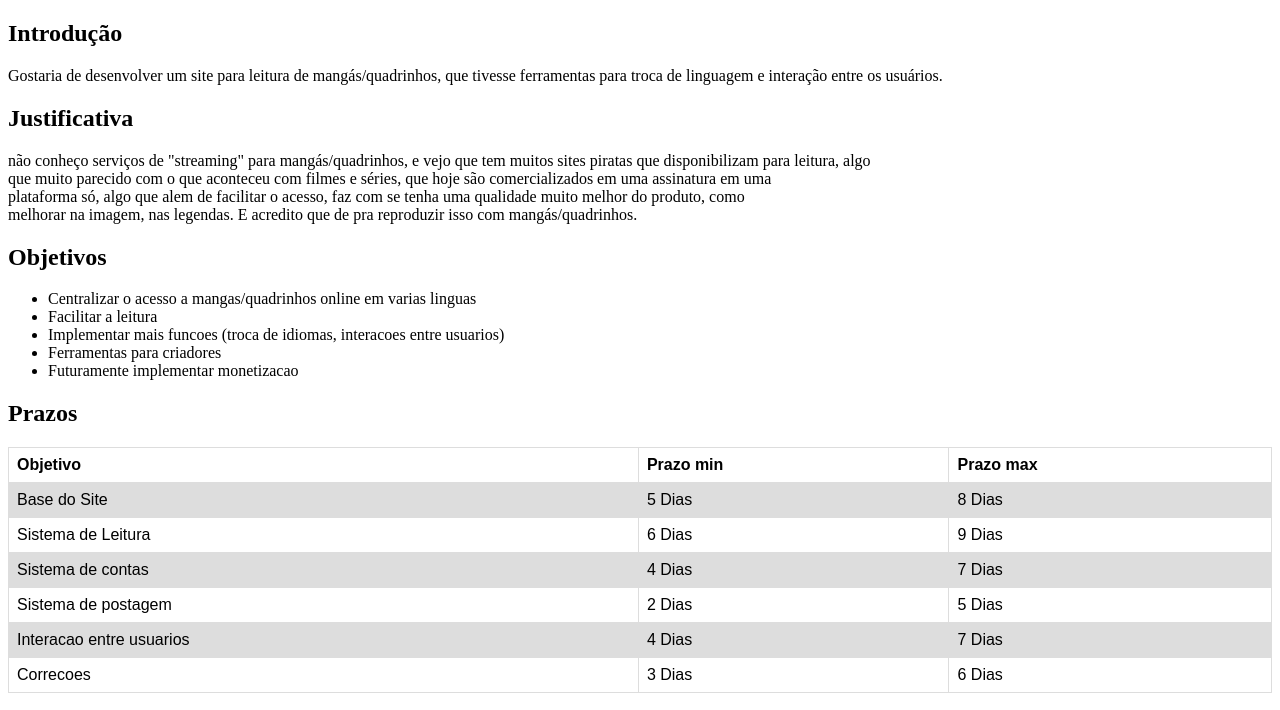
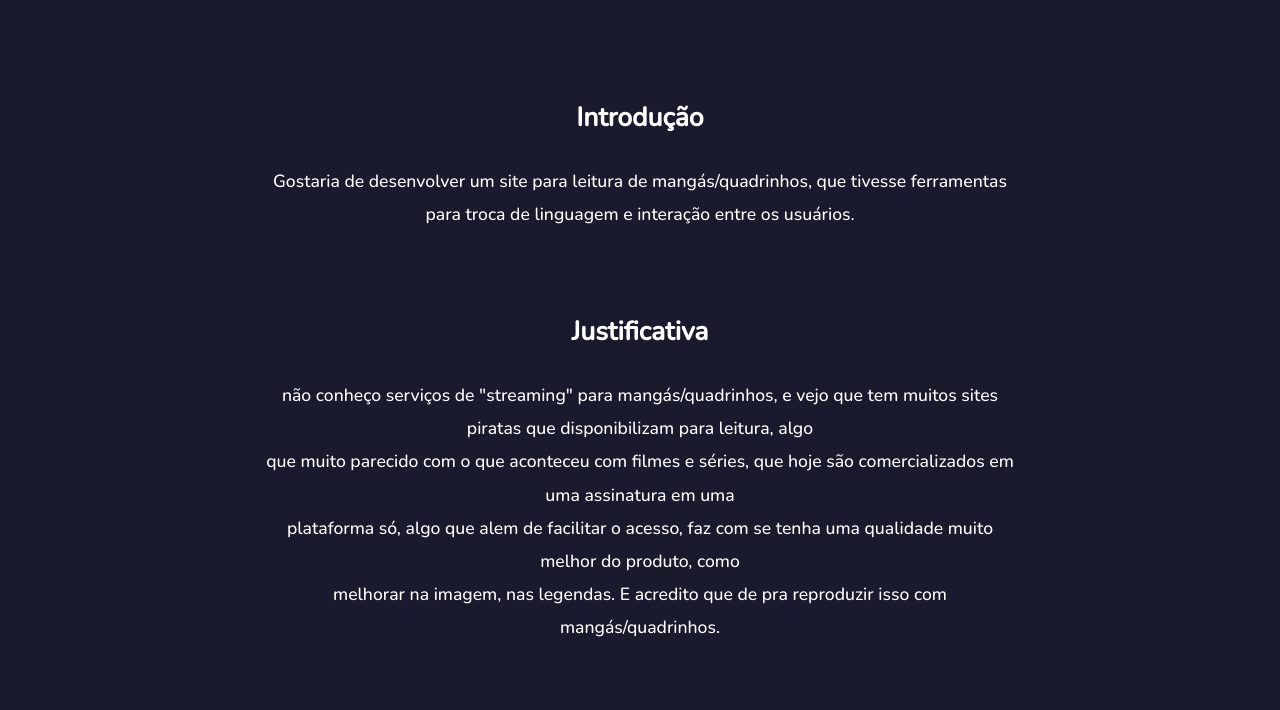
Before and after one commit to Skaaiiz/Programacao-Web-1, a plain HTML site: page Atividade Projeto Indiv 1/AtividadeProjetoIndv1.html in a window 1280 px wide. Shown: the top 710 px of the page. Drawn offline with nearby package versions, Linux system fonts and the light colour scheme.

Commit message:
Alteracoes CSS, Estilizacao

```diff
--- a/Atividade Projeto Indiv 1/AtividadeProjetoIndv1.html
+++ b/Atividade Projeto Indiv 1/AtividadeProjetoIndv1.html
@@ -2,34 +2,20 @@
 <html>
 
 <head>
-<style>
-table {
-    font-family: arial, sans-serif;
-    border-collapse: collapse;
-    width: 100%;
-}
-
-td, th {
-    border: 1px solid #dddddd;
-    text-align: left;
-    padding: 8px;
-}
-
-tr:nth-child(even) {
-    background-color: #dddddd;
-}
-
-</style>
-
+<link rel="stylesheet" href="styles.css">
 
 <meta charset="utf-8">
 <title>Atividade PP 1</title>
 </head>
+
+<div class="center">
 <body>
 <h2>Introdução</h2>
 <p>Gostaria de desenvolver um site para leitura de mangás/quadrinhos, que tivesse
     ferramentas para troca de linguagem e interação entre os usuários.
 </p>
+
+<div class="spacer"></div>
 
 <h2>Justificativa</h2>
 <p>não conheço serviços de "streaming" para mangás/quadrinhos, e vejo que tem muitos
@@ -40,6 +26,9 @@ tr:nth-child(even) {
      melhorar na imagem, nas legendas. E acredito que de pra reproduzir
      isso com mangás/quadrinhos.
 </p>
+
+<div class="spacer"></div>
+
 <h2>Objetivos</h2>
 <ul>
     <li>Centralizar o acesso a mangas/quadrinhos online em varias linguas</li>
@@ -49,6 +38,7 @@ tr:nth-child(even) {
     <li>Futuramente implementar monetizacao</li>
 </ul>
 
+<div class="spacer"></div>
 
 <h2>Prazos</h2>
 <table>
@@ -88,12 +78,16 @@ tr:nth-child(even) {
         <td>6 Dias</td>
     </tr>
 </table>
+
+<div class="spacer"></div>
+
 <h2>Exemplo</h2>
-<img src="exemplo.png" alt="" height="360" width="640">
+<img src="exemplo.png" width="100%">
 <p>1.Os elementos Text seriam onde ficaria os textos do manga
     <br> adaptados para o idioma escolhido e com fontes
      especificas
     <br>2. O icone do lado seria mostrando que nessa pagina
 tem a mensagem de algum amigo seu que leu essa pagina</p>
 </body>
+</div>
 </html>
--- /dev/null
+++ b/Atividade Projeto Indiv 1/styles.css
@@ -0,0 +1,44 @@
+@import url('https://fonts.googleapis.com/css2?family=Nunito:wght@500&display=swap');
+
+.center {
+    margin: auto;
+    width: 60%;
+    text-align: center;
+    padding: 5%;
+}
+
+body {
+    font: 110% Nunito, sans-serif;
+    color: white;
+    background: #1A1A2E;
+    line-height: 1.88889;
+
+}
+table {
+
+    border-collapse: collapse;
+    width: 100%;
+    padding-bottom: 10%;
+
+}
+
+td, th {
+    text-align: left;
+    padding: 1%;
+}
+
+tr:nth-child(even) {
+    background-color: #1d1d35;
+}
+tr:nth-child(odd) {
+    background-color: #121220;
+}
+
+.spacer{
+    margin-bottom: 10%;
+}
+
+ul{
+    list-style-type: square;
+    list-style-position: inside;
+}
```
Also changed, not shown: Atividade Projeto Indiv 1/lawliet.png (added), 1 other file.
